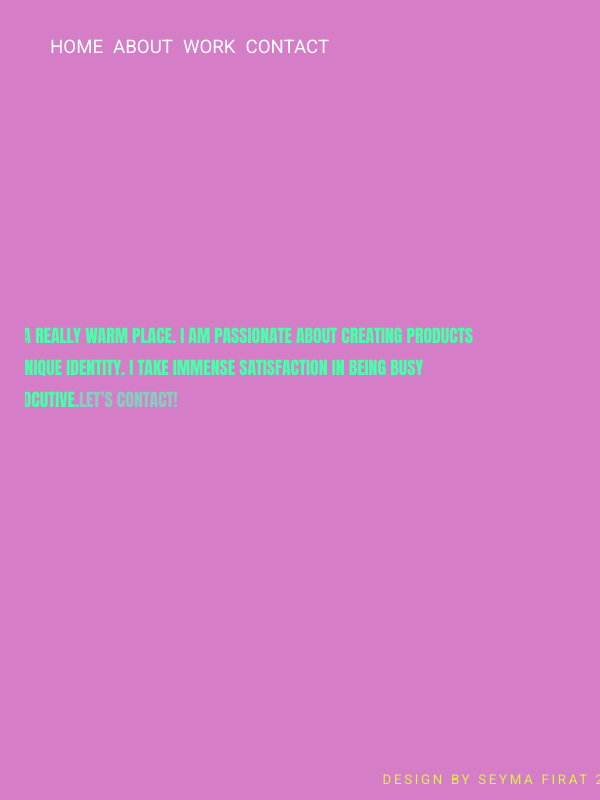
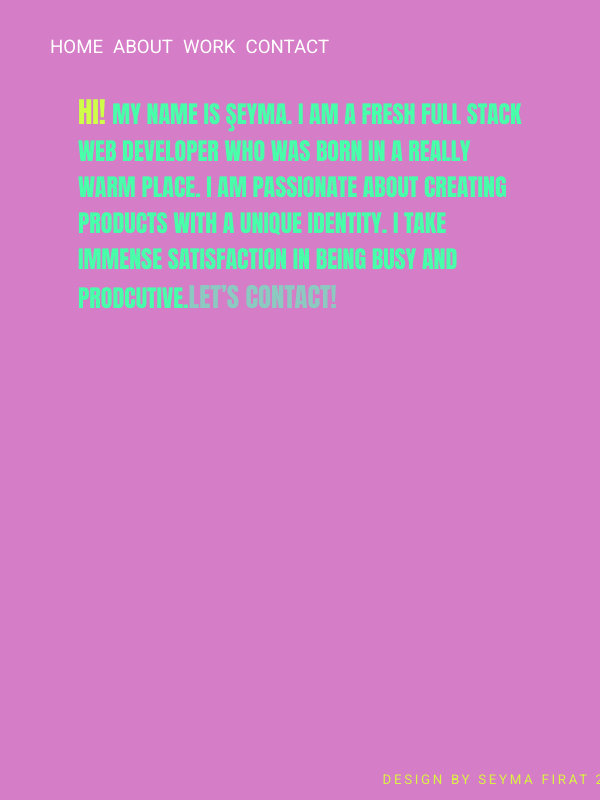
Before and after one commit to seymonyu/seymafirat, a React (Create React App) app: page /about in a window 600 px wide. Built offline with nearby package versions, Linux system fonts and the light colour scheme; a web font is replaced by a local one.

Commit message:
about responsive done

```diff
--- a/src/App.js
+++ b/src/App.js
@@ -5,7 +5,7 @@ import Contact from "./containers/contact/Contact";
 import Navbar from "./containers/navbar/Navbar";
 import Slider from "./containers/slider/Slider";
 import Footer from "./containers/footer/Footer";
-import { Switch, Route, withRouter } from "react-router-dom";
+import { Switch, Route } from "react-router-dom";
 
 import "./App.css";
 
--- a/src/containers/about/About.js
+++ b/src/containers/about/About.js
@@ -1,15 +1,12 @@
 import React, { useState } from "react";
 import "../../stylesheets/about.scss";
 import { useSpring, animated } from "react-spring";
-
-import { useHistory } from "react-router-dom";
-
 const AnimFeTurbulence = animated("feTurbulence");
 const AnimFeDisplacementMap = animated("feDisplacementMap");
 
 function About() {
   const [open, click] = useState(false);
-  const history = useHistory();
+
   const { freq, scale, transform, opacity } = useSpring({
     reverse: open,
     from: {
@@ -24,12 +21,21 @@ function About() {
 
   return (
     <div className="hello">
+      <div className="about-phone">
+        <span className="span-hi">Hi! </span>My Name is Şeyma. I am a fresh Full
+        Stack Web Developer who was born in a really warm place. I am passionate
+        about creating products with a unique identity. I take immense
+        satisfaction in being busy and prodcutive.
+        <a id="about-phone-link" href="/contact">
+          Let’s contact!
+        </a>
+      </div>
       <div className="animation-container" onClick={() => click(!open)}>
         <animated.svg
           style={{ transform, opacity }}
           width="1200"
           height="500"
-          viewBox="200 100 900 500"
+          viewBox="200 100 900 600"
           fill="none"
           xmlns="http://www.w3.org/2000/svg"
           /* viewBox="50.067480468750006 -28.011242675781247 399.8650390625 206.0224853515625" */
@@ -54,14 +60,14 @@ function About() {
             </filter>
           </defs>
           <g
-            transform="translate(110.55000305175781, 114.60000228881836)"
+            transform="translate(105.55000305175781, 114.60000228881836)"
             filter="url(#water)"
           >
             <text className="svg-text" x="0" dy="3em">
               <tspan x="2" dy="2em" fill="#48ffaa">
                 Hi!
               </tspan>
-              <tspan x="2" dy="1.8em" fill="">
+              <tspan x="2" dy="1.8em" fill="#48ffaa">
                 My Name is Şeyma. I am a fresh Full Stack Web Developer who was
               </tspan>
               <tspan x="2" dy="1.8em" fill="#48ffaa">
--- a/src/containers/contact/Contact.js
+++ b/src/containers/contact/Contact.js
@@ -1,11 +1,8 @@
 import React from "react";
 import "../../stylesheets/contact.scss";
 import { useSpring, animated } from "react-spring";
-import { useHistory } from "react-router-dom";
 
 function Contact() {
-  const history = useHistory();
-
   const props = useSpring({
     config: { duration: 1500 },
     opacity: 1,
@@ -38,6 +35,7 @@ function Contact() {
             className="contact-link-item"
             href="https://www.linkedin.com/in/seymonyu/"
             target="_blank"
+            rel="noopener noreferrer"
           >
             {" "}
             <h4 class="wordCarousel">
@@ -53,6 +51,7 @@ function Contact() {
             className="contact-link-item"
             href="https://github.com/seymonyu"
             target="_blank"
+            rel="noopener noreferrer"
           >
             <h4 class="wordCarousel">
               <div>
@@ -68,6 +67,7 @@ function Contact() {
             className="contact-link-item"
             href="https://www.instagram.com/seymonyuu/"
             target="_blank"
+            rel="noopener noreferrer"
           >
             <h4 class="wordCarousel">
               <div>
@@ -83,6 +83,7 @@ function Contact() {
             className="contact-link-item"
             href="mailto:seymafirat@outlook.com"
             target="_blank"
+            rel="noopener noreferrer"
           >
             <h4 class="wordCarousel">
               <div>
--- a/src/containers/projects/Project1.js
+++ b/src/containers/projects/Project1.js
@@ -24,6 +24,7 @@ function Project1() {
             className="project-link"
             href="https://github.com/legyta/AnimalsWhoRead"
             target="_blank"
+            rel="noopener noreferrer"
           >
             GITHUB
           </a>
@@ -31,6 +32,7 @@ function Project1() {
             className="project-link"
             href="https://sissythepanda.netlify.app/"
             target="_blank"
+            rel="noopener noreferrer"
           >
             WEBSITE
           </a>
--- a/src/containers/projects/Project2.js
+++ b/src/containers/projects/Project2.js
@@ -12,6 +12,7 @@ function Project2() {
             className="project-link"
             href="https://github.com/seymonyu/amsterdam-dublin-hackathon2"
             target="_blank"
+            rel="noopener noreferrer"
           >
             GITHUB
           </a>
@@ -19,6 +20,7 @@ function Project2() {
             className="project-link"
             href="https://borlin.netlify.app/"
             target="_blank"
+            rel="noopener noreferrer"
           >
             WEBSITE
           </a>
--- a/src/containers/projects/Project3.js
+++ b/src/containers/projects/Project3.js
@@ -12,6 +12,7 @@ function Project3() {
             className="project-link"
             href="https://github.com/seymonyu/firstProject_Amsterdam_photo_guide"
             target="_blank"
+            rel="noopener noreferrer"
           >
             GITHUB
           </a>
@@ -19,6 +20,7 @@ function Project3() {
             className="project-link"
             href="https://seymonyu.github.io/firstProject_Amsterdam_photo_guide/"
             target="_blank"
+            rel="noopener noreferrer"
           >
             WEBSITE
           </a>
--- a/src/containers/projects/Project4.js
+++ b/src/containers/projects/Project4.js
@@ -12,6 +12,7 @@ function Project4() {
             className="project-link"
             href="https://github.com/software-bastards/charlies-bastards-employee-dashboard"
             target="_blank"
+            rel="noopener noreferrer"
           >
             GITHUB
           </a>
--- a/src/containers/projects/Project5.js
+++ b/src/containers/projects/Project5.js
@@ -24,6 +24,7 @@ function Project5() {
             className="project-link"
             href="https://github.com/seymonyu/CodeWoman"
             target="_blank"
+            rel="noopener noreferrer"
           >
             GITHUB
           </a>
@@ -31,6 +32,7 @@ function Project5() {
             className="project-link"
             href="https://artechmis.netlify.app/"
             target="_blank"
+            rel="noopener noreferrer"
           >
             WEBSITE
           </a>
--- a/src/stylesheets/about.scss
+++ b/src/stylesheets/about.scss
@@ -8,6 +8,16 @@
   justify-content: center;
   align-items: center;
   background-color: $fuchia;
+}
+.about-phone {
+  position: absolute;
+  left: 13%;
+  top: 150px;
+  width: 75%;
+  opacity: 0;
+  font-size: 20pt;
+  color: $green;
+  text-transform: uppercase;
 }
 .animation-container {
   height: 100vh;
@@ -35,27 +45,75 @@
     cursor: cell;
   }
 }
-
+#about-phone-link:-webkit-any-link {
+  color: $teal;
+  text-decoration: none;
+  font-size: 20pt;
+  &:focus {
+    text-decoration: none;
+    outline: none;
+  }
+  &:hover {
+    font-size: 24pt;
+  }
+  &:visited {
+    outline: none;
+    text-decoration: none;
+  }
+}
+.span-hi {
+  color: $yellow;
+  font-size: larger;
+}
 /* Extra small devices (phones, 600px and down) */
 @media only screen and (max-width: 600px) {
   .animation-container {
-    height: 100vh;
-    width: 100%;
-    margin-left: 50px;
+    opacity: 0;
   }
-  .svg-text {
+  .about-phone {
+    position: absolute;
+    left: 13%;
+    top: 120px;
+    width: 75%;
+    opacity: 1;
     font-size: 20pt;
-    font-family: $font-main;
-    font-weight: lighter;
-    letter-spacing: 0em;
-    text-transform: uppercase;
+    color: $green;
   }
 }
 
 /* Medium devices (landscape tablets, 768px and up) */
 @media only screen and (min-width: 600px) and (max-width: 736px) {
+  .animation-container {
+    opacity: 0;
+  }
+  .about-phone {
+    position: absolute;
+    left: 13%;
+    top: 90px;
+    width: 75%;
+    opacity: 1;
+    font-size: 18pt;
+    color: $green;
+  }
 }
 
 /* Large devices (laptops/desktops, 992px and up) */
 @media only screen and (min-width: 737px) and (max-width: 992px) {
+  .animation-container {
+    opacity: 0;
+  }
+  .about-phone {
+    position: absolute;
+    left: 13%;
+    top: 200px;
+    width: 75%;
+    opacity: 1;
+    font-size: 30pt;
+    color: $green;
+  }
+  #about-phone-link:-webkit-any-link {
+    color: $teal;
+    text-decoration: none;
+    font-size: 32pt;
+  }
 }
```
